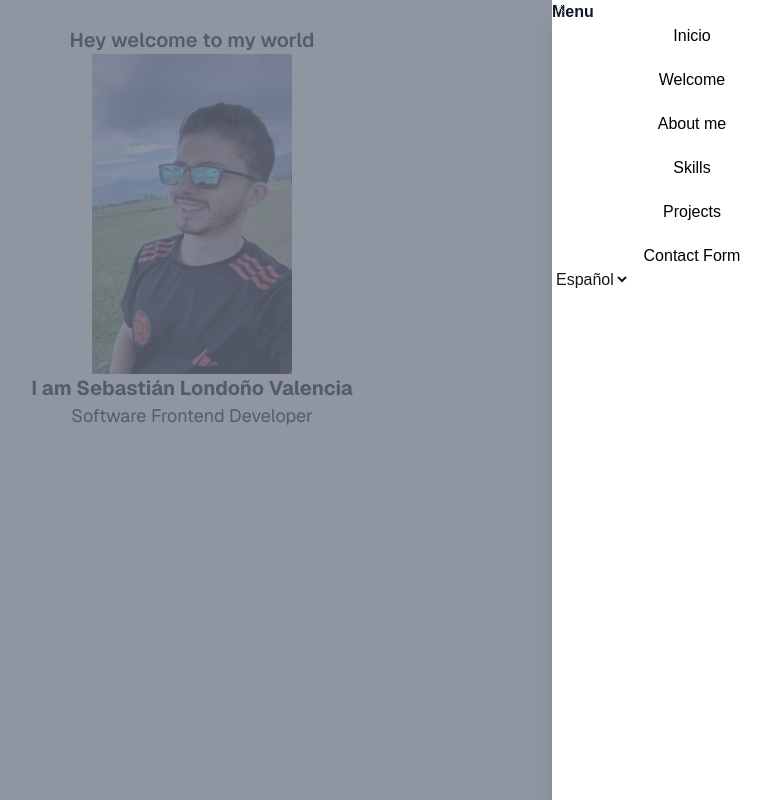
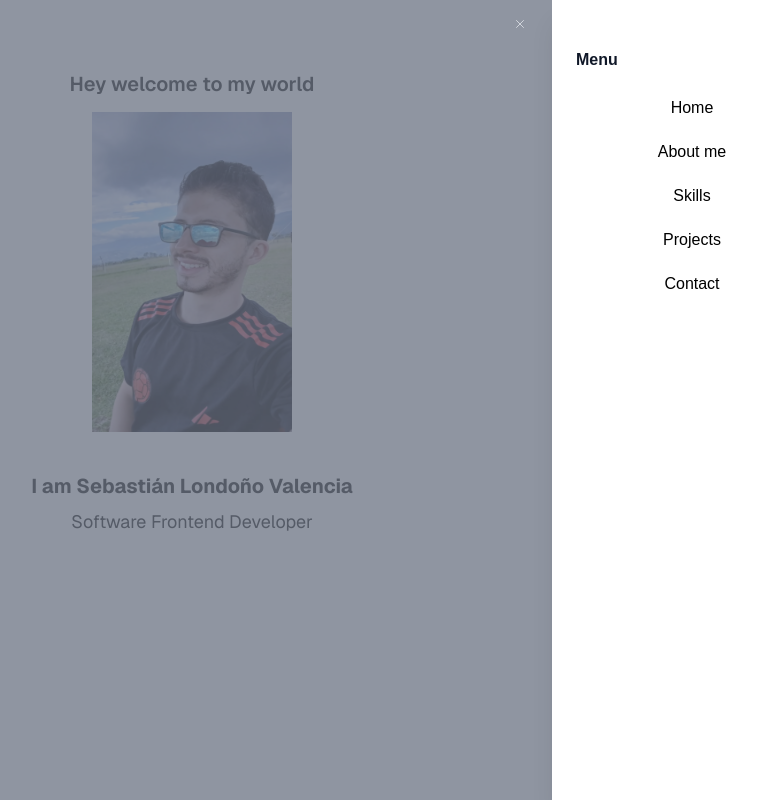
Before and after one commit to SebasProgrammer2021/my_portafolio, a Next.js app: page / in a window 1280 px wide. Both pictures are taken after a click on the button 1262 px from the left and 18 px from the top of the page. Shown: the top 800 px of the page, without its empty margins (448-1219 px from the left). Built offline with nearby package versions, Linux system fonts and the light colour scheme.

Commit message:
Refactor Aboutme and Drawer components, and update Welcome component and global CSS

```diff
--- a/src/app/components/Aboutme.tsx
+++ b/src/app/components/Aboutme.tsx
@@ -1,4 +1,6 @@
 import React from 'react'
+import { MdCloudDownload } from "react-icons/md";
+
 
 export const Aboutme = () => {
   return (
@@ -23,7 +25,10 @@ export const Aboutme = () => {
             Gitlab, Scrum, Kanban, task management tools, teamwork, excellent
             communication skills, and a strong focus on results.
           </span>
-          <a className="getCvLink" href="https://www.canva.com/design/DAFHqHRsvnc/2UxPP4G5oDsF1qzJt3L_MA/edit?utm_content=DAFHqHRsvnc&utm_campaign=designshare&utm_medium=link2&utm_source=sharebutton" target="_blank">Download cv</a>
+          <a className="getCvLink mt-6 flex gap-3 justify-self-center items-center rounded-full border border-white p-3" href="https://www.canva.com/design/DAFHqHRsvnc/2UxPP4G5oDsF1qzJt3L_MA/edit?utm_content=DAFHqHRsvnc&utm_campaign=designshare&utm_medium=link2&utm_source=sharebutton" target="_blank">
+            <MdCloudDownload />
+            Download cv
+          </a>
         </p>
       </div>
     </section>
--- a/src/app/components/Drawer.tsx
+++ b/src/app/components/Drawer.tsx
@@ -1,9 +1,5 @@
-'use client'
-
-import { useState } from 'react'
 import { Dialog, DialogBackdrop, DialogPanel, DialogTitle, TransitionChild } from '@headlessui/react'
 import { IoCloseOutline } from "react-icons/io5";
-import drawerStyles from './styles/drawer.module.css';
 
 interface Props {
   open: boolean;
@@ -11,7 +7,6 @@ interface Props {
 }
 
 export default function Drawer({ open, setOpen }: Props) {
-  // const [open, setOpen] = useState(false)
 
   return (
     <Dialog open={open} onClose={setOpen} className="relative z-10">
@@ -46,16 +41,11 @@ export default function Drawer({ open, setOpen }: Props) {
                   <nav className="navbar">
                     <ul className="navbarList flex flex-col gap-5 text-black items-center">
                       <li id="itemEnlace" className="navbarListItem">
-                        <a href="/" className="navbarListItemLink" id="inicio"
-                        >Inicio</a
-                        >
-                      </li>
-                      <li id="itemEnlace" className="navbarListItem">
                         <a
-                          href="#welcome"
+                          href="#home"
                           className="navbarListItemLink"
-                          id="welcome"
-                        >Welcome</a
+                          id="home"
+                        >Home</a
                         >
                       </li>
                       <li id="itemEnlace" className="navbarListItem">
@@ -86,15 +76,15 @@ export default function Drawer({ open, setOpen }: Props) {
                         <a
                           href="#contactMe"
                           className="navbarListItemLink"
-                          id="contactForm"
-                        >Contact Form</a
+                          id="contact"
+                        >Contact</a
                         >
                       </li>
                     </ul>
-                    <select id="languageSelector">
+                    {/* <select id="languageSelector">
                       <option value="es">Español</option>
                       <option value="en">English</option>
-                    </select>
+                    </select> */}
                   </nav>
                 </div>
               </div>
--- a/src/app/components/Welcome.tsx
+++ b/src/app/components/Welcome.tsx
@@ -4,7 +4,7 @@ import Image from "next/image";
 
 export const Welcome = () => {
   return (
-    <section className="welcome flex flex-col items-center h-screen" id="welcome">
+    <section className="welcome flex flex-col items-center h-screen pt-3" id="home">
       <h2 className="welcomeTitle text-xl font-semibold mb-3.5">Hey welcome to my world</h2>
       <Image
         className="w-50 h-80"
--- a/src/app/globals.css
+++ b/src/app/globals.css
@@ -28,8 +28,8 @@ body {
 
 * {
   box-sizing: border-box;
-  padding: 0;
-  margin: 0;
+  /* padding: 0;
+  margin: 0; */
 }
 
 a {
```
